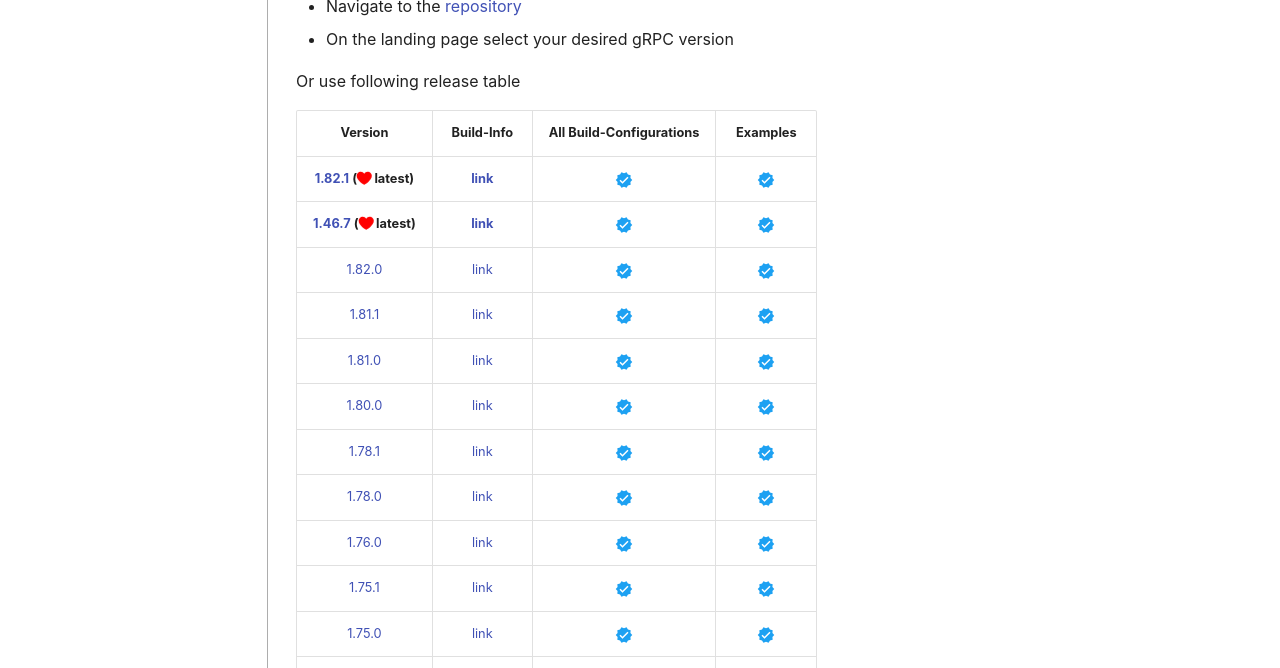
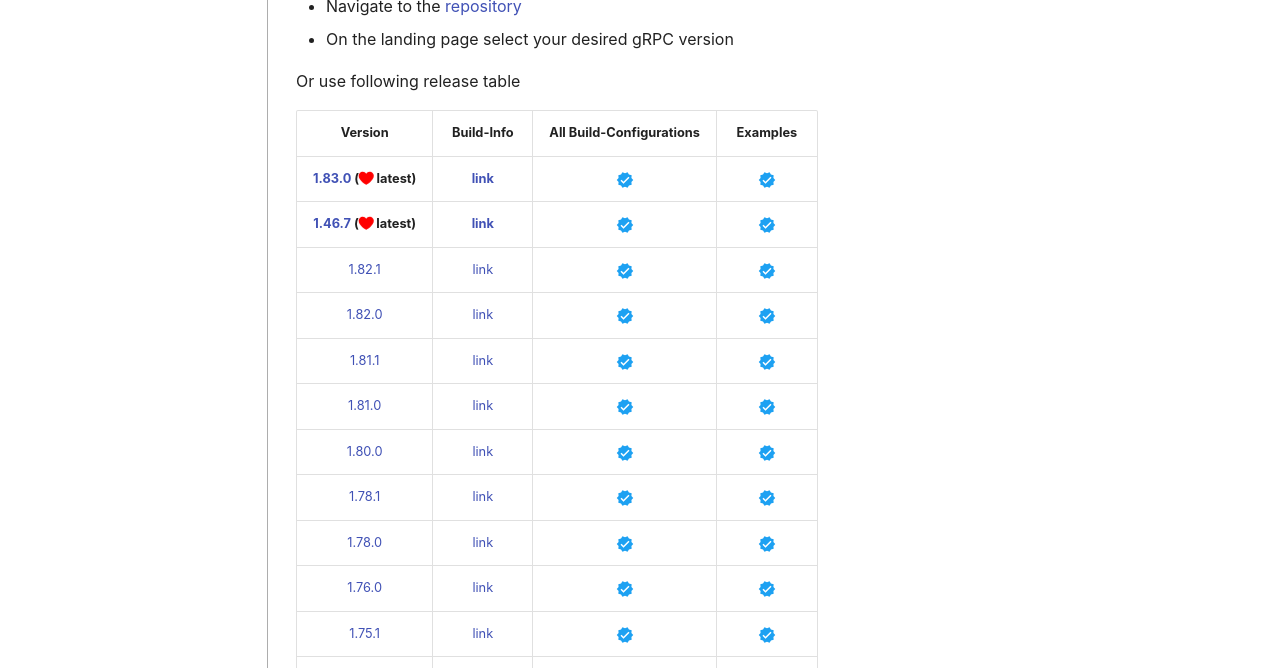
Before and after one commit to thommyho/Cpp-gRPC-Windows-PreBuilts, an MkDocs documentation site: the page built from docs/steps.md, in a window 1280 px wide and 900 px high. Shown: the part 232-900 px from the top of the window. Built offline with MkDocs 1.6.1 and Material for MkDocs 9.7.7, drawn with Linux system fonts in a browser that asks for light colours; emoji names are drawn with the system emoji font; some web fonts are replaced; comment, search, counter and statistics services are not loaded.

Commit message:
Update docs release table to 1.83.0
Mark v1.83.0 as the latest release in docs/steps.md and update the prebuilt tree link to v1.83.0. Re-add the v1.82.1 entry below so it remains listed (no longer marked as latest). Adjusts the release table formatting accordingly.

```diff
--- a/docs/steps.md
+++ b/docs/steps.md
@@ -9,8 +9,9 @@
 
 |                                                         Version                                                         |                                 Build-Info                                 |        All Build-Configurations         |                Examples                 |
 |:-----------------------------------------------------------------------------------------------------------------------:|:--------------------------------------------------------------------------:|:---------------------------------------:|:---------------------------------------:|
-| **[1.82.1](https://github.com/thommyho/gRPC_windows/releases/tag/v1.82.1) (:octicons-heart-fill-24:{ .heart } latest)** | **[link](https://github.com/thommyho/gRPC_windows_prebuilt/tree/v1.82.1)** | :material-check-decagram:{ .tick-blue } | :material-check-decagram:{ .tick-blue } |
+| **[1.83.0](https://github.com/thommyho/gRPC_windows/releases/tag/v1.83.0) (:octicons-heart-fill-24:{ .heart } latest)** | **[link](https://github.com/thommyho/gRPC_windows_prebuilt/tree/v1.83.0)** | :material-check-decagram:{ .tick-blue } | :material-check-decagram:{ .tick-blue } |
 | **[1.46.7](https://github.com/thommyho/gRPC_windows/releases/tag/v1.46.7) (:octicons-heart-fill-24:{ .heart } latest)** | **[link](https://github.com/thommyho/gRPC_windows_prebuilt/tree/v1.46.7)** | :material-check-decagram:{ .tick-blue } | :material-check-decagram:{ .tick-blue } |
+|                         [1.82.1](https://github.com/thommyho/gRPC_windows/releases/tag/v1.82.1)                         |   [link](https://github.com/thommyho/gRPC_windows_prebuilt/tree/v1.82.1)   | :material-check-decagram:{ .tick-blue } | :material-check-decagram:{ .tick-blue } |
 |                         [1.82.0](https://github.com/thommyho/gRPC_windows/releases/tag/v1.82.0)                         |   [link](https://github.com/thommyho/gRPC_windows_prebuilt/tree/v1.82.0)   | :material-check-decagram:{ .tick-blue } | :material-check-decagram:{ .tick-blue } |
 |                         [1.81.1](https://github.com/thommyho/gRPC_windows/releases/tag/v1.81.1)                         |   [link](https://github.com/thommyho/gRPC_windows_prebuilt/tree/v1.81.1)   | :material-check-decagram:{ .tick-blue } | :material-check-decagram:{ .tick-blue } |
 |                         [1.81.0](https://github.com/thommyho/gRPC_windows/releases/tag/v1.81.0)                         |   [link](https://github.com/thommyho/gRPC_windows_prebuilt/tree/v1.81.0)   | :material-check-decagram:{ .tick-blue } | :material-check-decagram:{ .tick-blue } |
```
